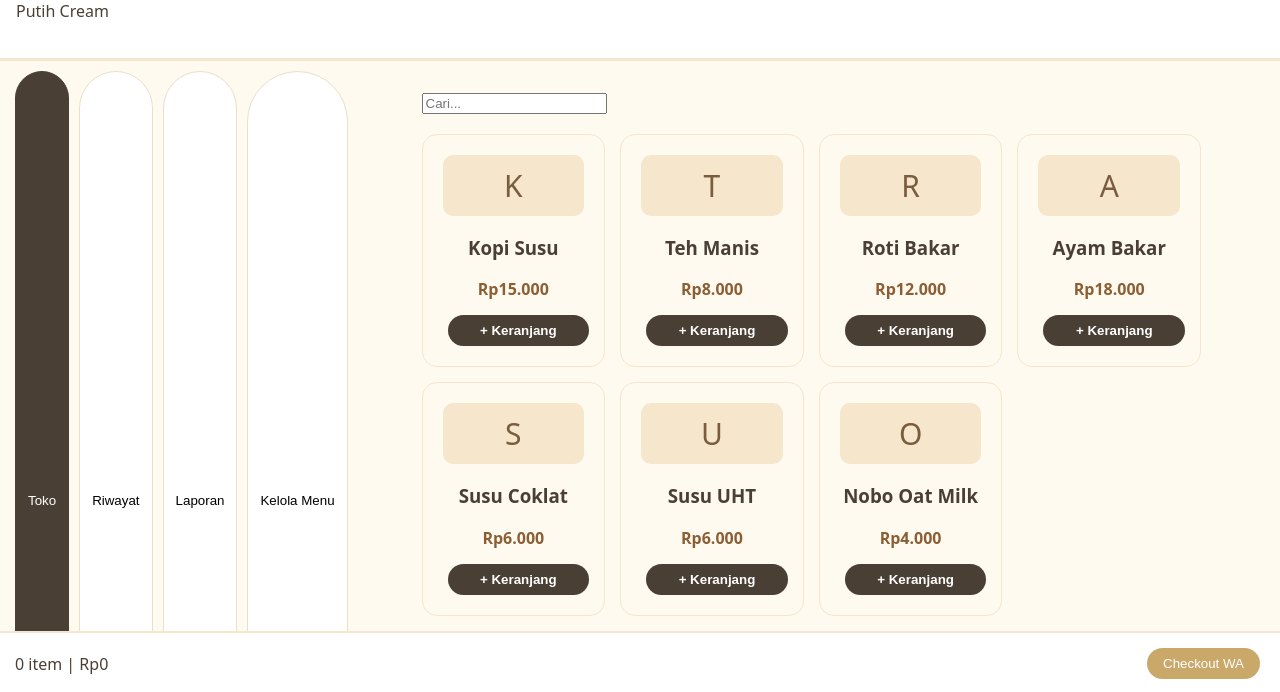
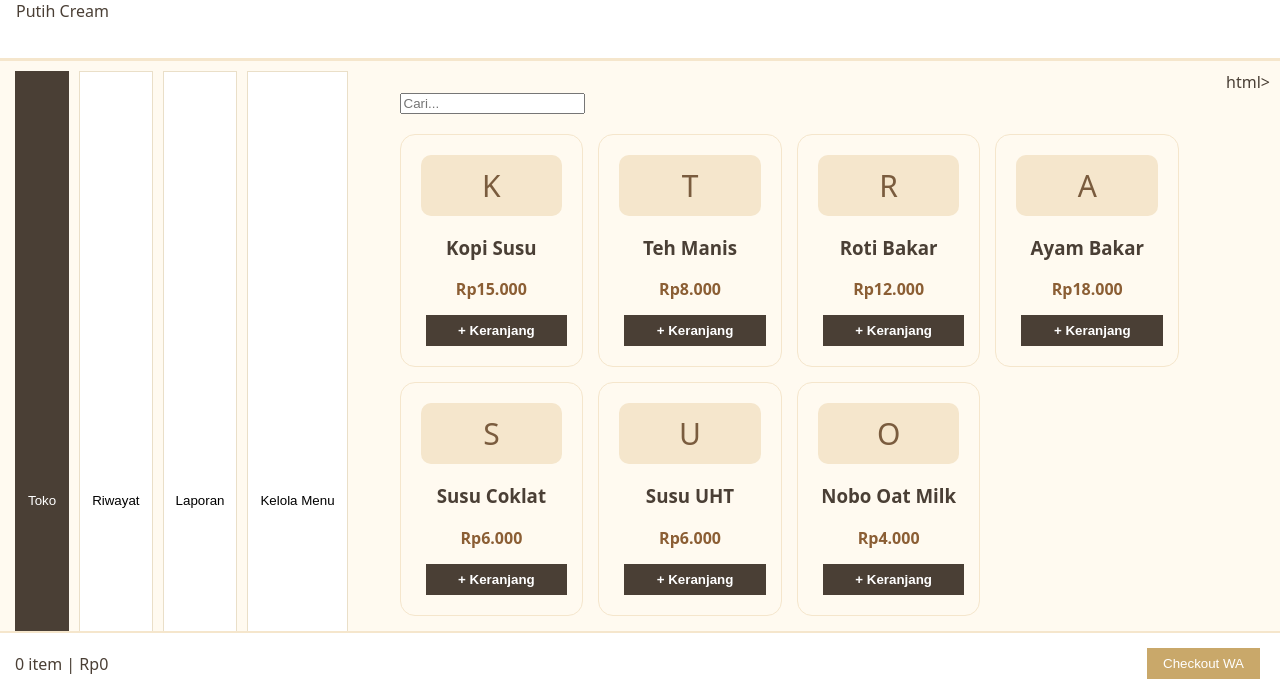
Before and after one commit to syifasanti83/santisyifa, a website: page index.html in a window 1280 px wide. Shown: the part 106-798 px from the top of the page. Drawn offline with Linux system fonts and the light colour scheme.

Commit message:
rapihkan tampilan toko

```diff
--- a/index.html
+++ b/index.html
@@ -1,3 +1,4 @@
+
 <!doctype html>
 <html lang="id">
 <head>
@@ -9,7 +10,7 @@
 body{font-family:system-ui;margin:0;background:#fffdf7;color:#4a3f35}
 header{background:#ffffff;color:#4a3f35;padding:20px 16px;border-bottom:3px solid #f5e6cc}
 nav{display:flex;justify-content:center;padding:10px;background:#fffaf0;border-bottom:1px solid #f5e6cc}
-nav button{margin:0 5px;padding:8px 12px;border:1px solid #eadfc8;background:#fff;border-radius:999px}
+nav button{margin:0 5px;padding:8px 12px;border:1px solid #eadfc8;background:#fff;border-radius:999x}
 nav button.on{background:#4a3f35;color:#fff;border-color:#4a3f35}
 .wrap{max-width:900px;margin:20px auto;padding:0 16px}
 .search{margin-bottom:20px}
@@ -17,9 +18,9 @@
 .card{background:#fffaf0;border:1px solid #f5e6cc;border-radius:15px;padding:20px;text-align:center}
 .card .img{background:#f5e6cc;border-radius:10px;padding:10px;margin-bottom:10px;font-size:30px;color:#7a5c3e}
 .price{color:#8b5e34;font-weight:bold;margin:10px 0}
-.btn{background:#4a3f35;color:#fff;border:none;border-radius:999px;padding:8px 16px;width:100%;font-weight:bold;margin-top:5px}
+.btn{background:#4a3f35;color:#fff;border:none;border-radius:999x;padding:8px 16px;width:100%;font-weight:bold;margin-top:5px}
 #cart{position:fixed;bottom:0;background:#ffffff;color:#4a3f35;border-top:2px solid #f5e6cc;padding:15px;width:100%;display:flex;justify-content:space-between;align-items:center}
-#cart button{background:#c9a86a;color:#fff;border:none;border-radius:999px;padding:8px 16px}
+#cart button{background:#c9a86a;color:#fff;border:none;border-radius:999x;padding:8px 16px}
 </style>
 </head>
 <body>
@@ -63,4 +64,4 @@
 render();
 </script>
 </body>
-</html>
+html>
```
